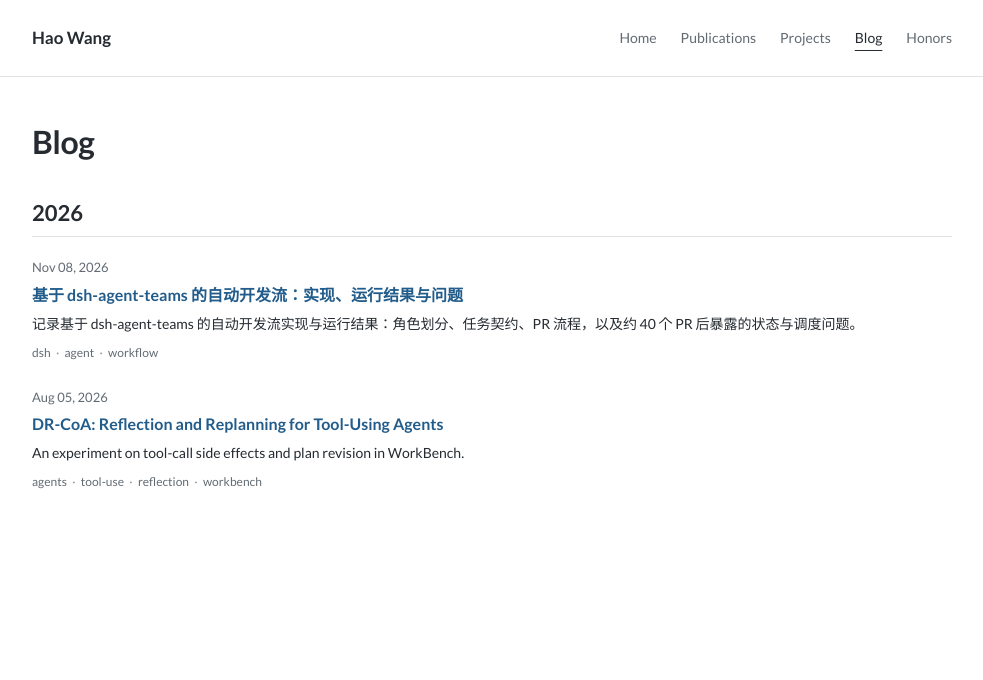
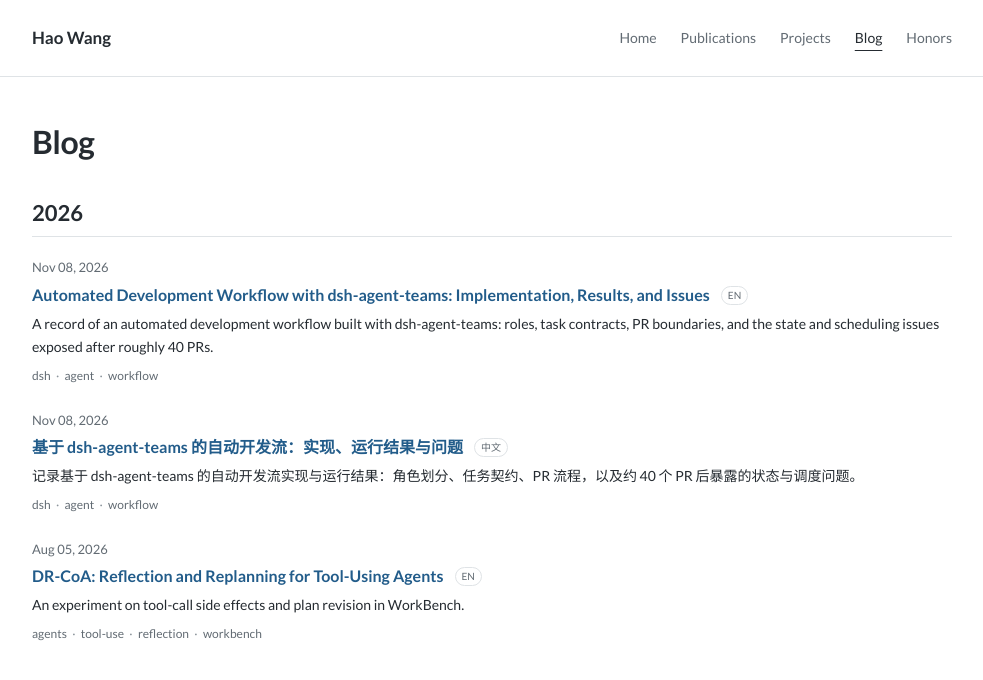
Before and after one commit to lyingloong/lyingloong.github.io, a Jekyll site: the page built from blog.html, in a window 1280 px wide. Shown: the top 680 px of the page, without its empty margins (148-1131 px from the left). Built offline with Jekyll 4.4.1, drawn with Linux system fonts in a browser that asks for light colours.

Commit message:
Add English translation and language switch for the Agent Teams post

```diff
--- a/_includes/widgets/blog_item.html
+++ b/_includes/widgets/blog_item.html
@@ -1,7 +1,9 @@
 {% assign item = include.item %}
-<article class="writing-entry">
+{% assign lang_label = 'EN' %}
+{% if item.lang == 'zh-CN' %}{% assign lang_label = '中文' %}{% endif %}
+<article class="writing-entry" lang="{{ item.lang | default: 'en' }}">
     <time class="entry-date" datetime="{{ item.date | date: '%Y-%m-%d' }}">{{ item.date | date: '%b %d, %Y' }}</time>
-    <h3 class="entry-title"><a href="{{ item.url | relative_url }}">{{ item.title }}</a></h3>
+    <h3 class="entry-title"><a href="{{ item.url | relative_url }}">{{ item.title }}</a> <span class="entry-lang" aria-label="Language: {{ lang_label }}">{{ lang_label }}</span></h3>
     {% if item.description %}<p class="entry-description">{{ item.description }}</p>{% endif %}
     {% if item.tags.size > 0 %}
     <p class="blog-post-tags">{% for tag in item.tags %}<span class="blog-post-tag">{{ tag }}</span>{% endfor %}</p>
--- a/_layouts/default.html
+++ b/_layouts/default.html
@@ -17,6 +17,16 @@
     <meta name="author" content="{{ site.author }}">
     <link rel="canonical" href="{{ page.url | absolute_url }}">
     <link rel="alternate" type="application/atom+xml" title="{{ site.title }}" href="{{ '/feed.xml' | absolute_url }}">
+    {% if page.translation_key %}
+      {% assign translations = site.posts | where: "translation_key", page.translation_key %}
+      {% for translation in translations %}
+    <link rel="alternate" hreflang="{{ translation.lang | default: 'en' }}" href="{{ translation.url | absolute_url }}">
+      {% endfor %}
+      {% assign default_translation = translations | where: "lang", "en" | first %}
+      {% if default_translation %}
+    <link rel="alternate" hreflang="x-default" href="{{ default_translation.url | absolute_url }}">
+      {% endif %}
+    {% endif %}
 
     <!-- Open Graph / Twitter -->
     <meta property="og:type" content="{% if page.layout == 'post' %}article{% else %}website{% endif %}">
--- /dev/null
+++ b/_posts/2026-11-08-agent-teams-workflow.en.md
@@ -0,0 +1,63 @@
+---
+layout: post
+lang: en
+title: "Automated Development Workflow with dsh-agent-teams: Implementation, Results, and Issues"
+description: "A record of an automated development workflow built with dsh-agent-teams: roles, task contracts, PR boundaries, and the state and scheduling issues exposed after roughly 40 PRs."
+tags: [dsh, agent, workflow]
+translation_key: agent-teams-workflow
+permalink: /2026/11/08/agent-teams-workflow/en.html
+summary: >-
+  This note documents an automated development workflow built on dsh-agent-teams:
+  five roles, task contracts, and PR as the stage boundary. The workflow completed
+  roughly 40 PRs and over 100 commits, and exposed state drift and manual
+  scheduling; these issues motivated dsh-auto-workflow.
+---
+
+This note documents an attempt to build an automated development workflow with `dsh-agent-teams`. The workflow separates requirements, implementation, verification, review, and merging into distinct roles, with GitHub PRs as stage boundaries. It completed roughly 40 PRs and over 100 commits; operation exposed state drift and reliance on manual scheduling. To address these issues, this note introduces the design goals of a new plugin, `dsh-auto-workflow`.
+
+<figure>
+  <a href="{{ '/assets/images/blog/agent-teams-workflow-en.svg' | relative_url }}" target="_blank" rel="noopener">
+    <img src="{{ '/assets/images/blog/agent-teams-workflow-en.svg' | relative_url }}"
+         alt="Automated development workflow with dsh-agent-teams: Requirements, Engineer, Pull Request, Verifier, Reviewer, Merge Queue, and human merge"
+         width="1200" height="520">
+  </a>
+  <figcaption>Figure 1: Automated development workflow with dsh-agent-teams. Requirements, implementation, verification, review, and merging are handled by different roles, with PRs as stage boundaries.</figcaption>
+</figure>
+
+## Implementation
+
+`dsh-agent-teams` allows long-running agents to be defined with roles, tools, tasks, and scheduling logic. The workflow uses five roles:
+
+| Role | Responsibility |
+| --- | --- |
+| Requirements | Turn a request into an executable spec and acceptance criteria |
+| Engineer | Implement in an isolated worktree and open a PR |
+| Verifier | Run tests and CI against the acceptance criteria, pinned to a specific commit |
+| Reviewer | Independently review the code, design, and scope |
+| Captain | Coordinate tasks, follow up on PRs, and handle exceptions |
+
+Each task is described as a contract with four fields: the goal states the problem to solve; acceptance defines executable completion criteria; scope limits the files or directories that may be changed; verification lists the commands and CI checks that must run.
+
+A task starts when the Requirements agent submits the spec. The Engineer creates an isolated worktree from the latest `main`, implements the change, and opens a PR. The Verifier runs tests and CI against the PR's acceptance criteria and binds the result to a specific commit. The Reviewer independently reviews the code, design, and scope. Once review passes, the PR enters the merge queue and is merged by a human or Codex.
+
+The workflow enforces the following constraints:
+
+- Each task starts from an isolated worktree created from the latest `main`; no edits are mixed into the main checkout.
+- Implementation, verification, and review must be performed by different agents.
+- Verification must be pinned to a specific commit and must use real CI results.
+- Failed review sends the task back to implementation; verification and review then run again.
+- Merge authority stays with a human or Codex; the Captain and members do not merge automatically.
+
+The Captain maintains task state across implementation, verification, review, and merge, and handles conflicts, CI failures, and quota exhaustion.
+
+## Results and Issues
+
+The workflow completed roughly 40 PRs and over 100 commits. The results show that multi-role collaboration and PR boundaries can support real development, but the following issues remain.
+
+First, it is not fully automated. Requirement trade-offs, merge order, conflict resolution, and confidence in verification still require human judgment.
+
+Second, state drifts and operation is unstable. Agents fail, context limits are exceeded, and providers rate-limit. The Captain's context accumulates and drifts, so its state gradually diverges from the repository. Members are removed and re-added because of quota or tooling issues, which forces old tasks to be re-queued. Humans still have to interrupt, correct, and re-establish boundaries.
+
+Third, scheduling depends on humans. Automatic task dispatch is unreliable. After a failure, pause, or member change, tasks must be dispatched again. The Captain effectively becomes a dispatcher.
+
+The common cause is that workflow state depends on the Captain's session context. This motivated `dsh-auto-workflow`, whose goal is to move workflow state, tasks, and scheduling rules out of the Captain session and persist them in the plugin. The plugin is still under development; this note records the results and issues of the previous workflow, not a release announcement for `dsh-auto-workflow`.
--- a/_posts/2026-11-08-agent-teams-workflow.md
+++ b/_posts/2026-11-08-agent-teams-workflow.md
@@ -4,6 +4,7 @@ lang: zh-CN
 title: "基于 dsh-agent-teams 的自动开发流：实现、运行结果与问题"
 description: "记录基于 dsh-agent-teams 的自动开发流实现与运行结果：角色划分、任务契约、PR 流程，以及约 40 个 PR 后暴露的状态与调度问题。"
 tags: [dsh, agent, workflow]
+translation_key: agent-teams-workflow
 summary: >-
   本文记录基于 dsh-agent-teams 的自动开发流：五类角色、任务契约与 PR 阶段边界；
   流程累计完成约 40 个 PR、一百多个 commit，暴露出状态漂移和调度依赖人工等问题，
--- a/assets/css/global.css
+++ b/assets/css/global.css
@@ -156,6 +156,18 @@ main:focus { outline: none; }
 .writing-entry .entry-date { display: block; margin-bottom: 4px; }
 .writing-entry .entry-description { font-size: 14px; }
 .writing-entry .entry-tags { color: var(--muted); font-size: 12px; }
+.entry-lang {
+    display: inline-block;
+    margin-left: 8px;
+    padding: 1px 6px;
+    border: 1px solid var(--rule);
+    border-radius: 999px;
+    color: var(--muted);
+    font-size: 10px;
+    font-weight: 400;
+    line-height: 1.5;
+    vertical-align: 2px;
+}
 
 @media (max-width: 640px) {
     .site-container { width: calc(100% - 40px); }
@@ -195,6 +207,22 @@ main:focus { outline: none; }
 .blog-post-header { margin-bottom: 28px; padding-bottom: 24px; border-bottom: 1px solid var(--rule); }
 .blog-post-meta { display: flex; flex-wrap: wrap; gap: 4px 18px; margin-bottom: 12px; color: var(--muted); font-size: 12px; }
 .blog-post-date, .blog-post-updated { margin: 0; }
+.post-lang-switch {
+    display: inline-flex;
+    align-items: center;
+    margin-left: auto;
+    padding: 2px 9px;
+    border: 1px solid var(--rule);
+    border-radius: 999px;
+    color: var(--muted);
+    font-size: 12px;
+    text-decoration: none;
+}
+.post-lang-switch:hover {
+    color: var(--ink);
+    border-color: var(--muted);
+    text-decoration: none;
+}
 .blog-post-header h1 { margin: 0 0 14px; font-size: 34px; line-height: 1.25; letter-spacing: -0.6px; text-wrap: balance; }
 .blog-post-description { margin: 0 0 16px; color: #525c65; font-size: 16px; line-height: 1.65; }
 .blog-post-tags { margin: 0; color: var(--muted); font-size: 12px; line-height: 1.65; }
```
Also changed, not shown: _layouts/post.html (+12 -0 lines), assets/images/blog/agent-teams-workflow-en.svg (added).
